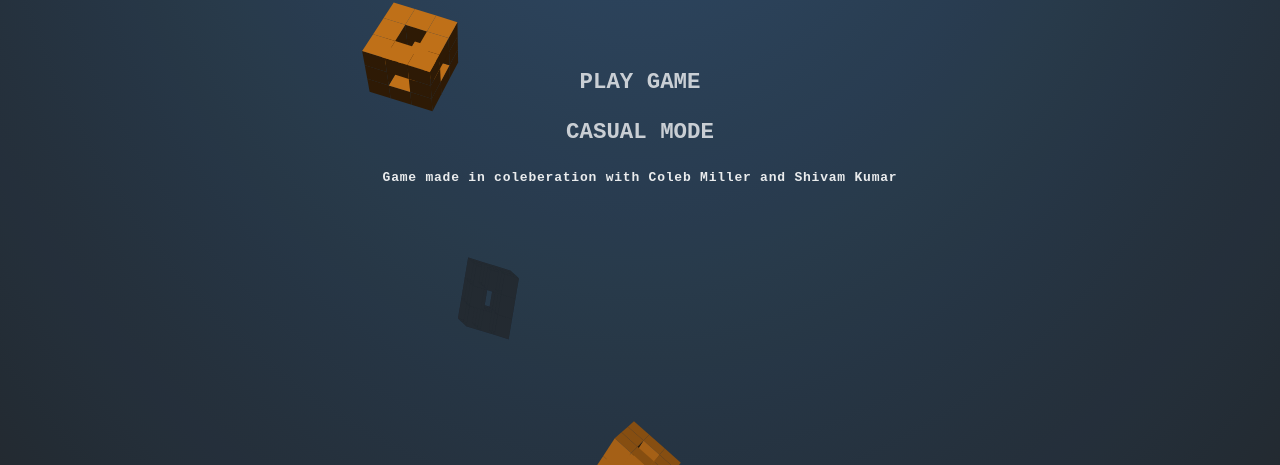
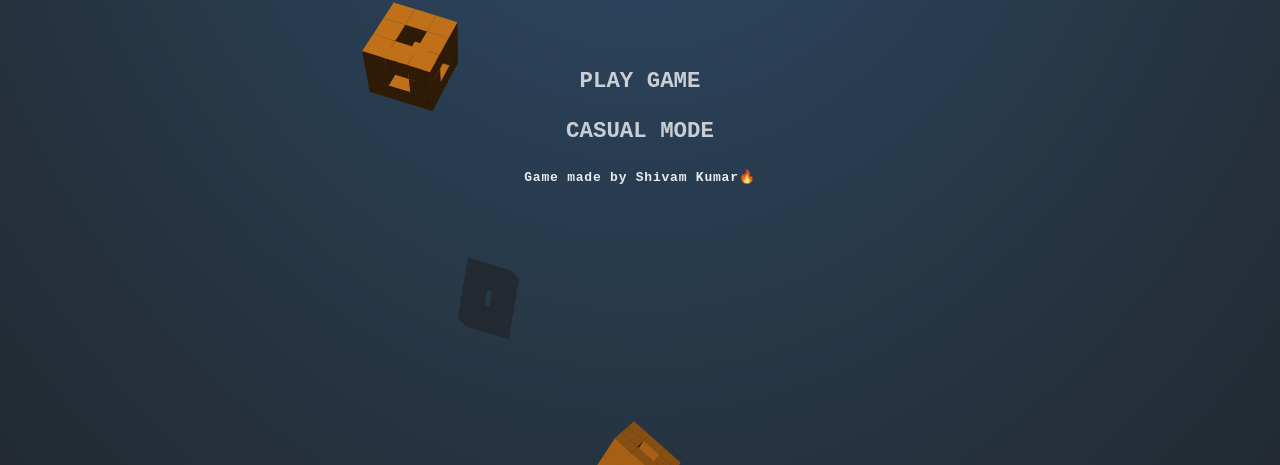
Before and after one commit to Shivam-042007/Menja-Game, a plain HTML site: page index.html in a window 1280 px wide. Shown: the part 335-800 px from the top of the page. Drawn offline with Linux system fonts and the light colour scheme.

Commit message:
index.html

```diff
--- a/index.html
+++ b/index.html
@@ -22,7 +22,7 @@
 		<h1>MENJA</h1>
 		<button type="button" class="play-normal-btn">PLAY GAME</button>
 		<button type="button" class="play-casual-btn">CASUAL MODE</button>
-		<p>Game made in coleberation with Coleb Miller and Shivam Kumar</p></div>
+		<p>Game made by Shivam Kumar🔥</p></div>
 	<div class="menu menu--pause">
 		<h1>Paused</h1>
 		<button type="button" class="resume-btn">RESUME GAME</button>
```
